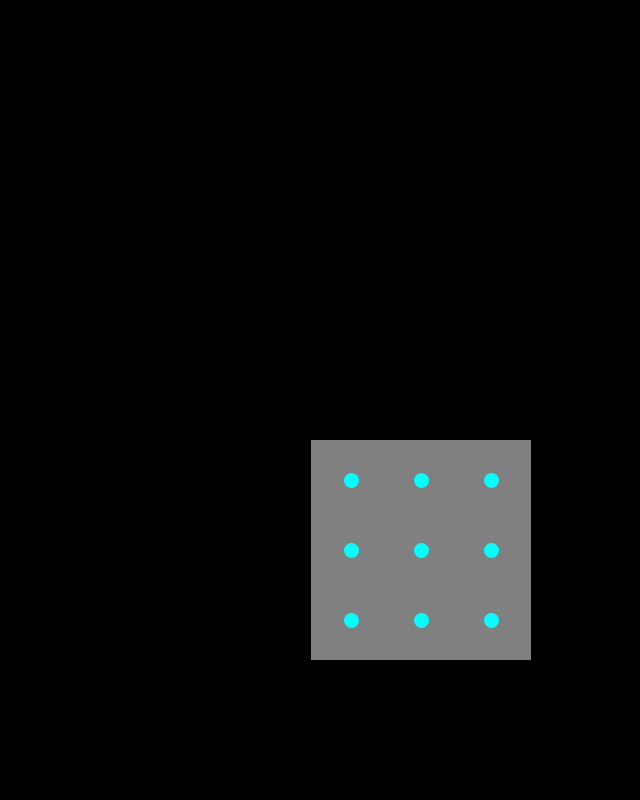
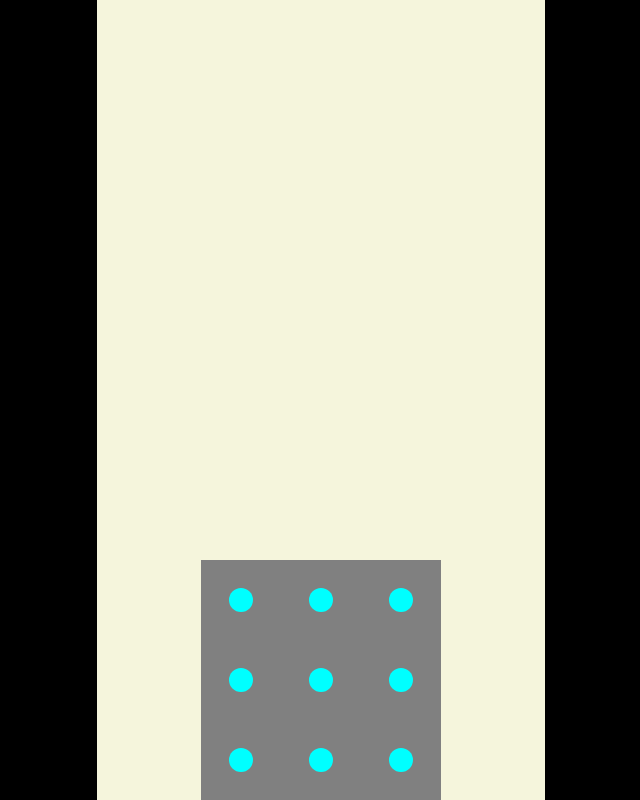
Before and after one commit to heleneluening/wa-online, a plain HTML site: page muster_test.html in a window 1280 px wide. Shown: the whole page, without its empty margins (319-959 px from the left). Drawn offline with Linux system fonts and the light colour scheme.

Commit message:
Merged with design Controls + random Enemy + player damage

```diff
--- a/controls.js
+++ b/controls.js
@@ -3,7 +3,7 @@ let mouseIsDown = false;
 const symbol = []; //symbol array
 let monsterTyp = Math.floor(Math.random() * 5) + 1; //random monsterTyp between 1-5
 let playerHp = 20;
-let damageDealer = setInterval(playerLoseHp, 10000); //10000 = 10 Sekunden
+let damageDealer = setInterval(playerLoseHp, 10000); //10000 = 10 Sekunden TODO Change it so it starts with enemy spawn!!!
 
 //IMPORTANT MAIN FUNCTIONS: colorChange, castMagic, and death
 
--- a/muster_test.css
+++ b/muster_test.css
@@ -1,35 +1,51 @@
-body {
+
+/* Responsive Design */
+
+html, body {
+    height: 100vh;
+    width: 100vw;
+    margin: 0;
+    padding: 0;
     background-color: black;
     color: white;
 }
 
-.interface {
-    position: fixed;
+main {
+    box-sizing: border-box;
+    background-color: beige;
     height: 100%;
-    width: 40%; /* 57% der Höhe, 40% damit das interface auch auf der linken seite funktioniert */
 }
 
+@media (min-aspect-ratio: 9/16) { /* Legt das Seitenverhältnis ab einer gewissen Breite fest */
+    main {
+        width: 56vh;
+        margin: auto;
+        text-align: center;
+    }
+}
+
+/* Muster Box */
 .grid-container {
     position: fixed;
-    top: 75%;
+    top: 100%;
     left: 50%;
-    margin-top: -50px;
-    margin-left: 100px;
-    width: 200px;
-    height: 200px;
+    margin-top: -15vh; /* halbe Breite/Höhe */
+    width: 30vh;
+    height: 30vh;
     display: grid;
     grid-template-columns: auto auto auto;
-    gap: 10px;
     background-color: grey;
-    padding: 10px;
     transform: translate(-50%, -50%);
 }
+
+/* Ende Responsive Design */
+
 
 .grid-container > div {
     position: relative;
     text-align: center;
-    padding: 20px 0;
-    font-size: 30px;
+    padding: 1em 0;
+    font-size: 1em;
 }
 
 .point {
@@ -38,9 +54,9 @@ body {
     left: 50%;
     border-radius: 50%;
     background-color: aqua;
-    height: 15px;
-    width: 15px;
-    margin: -7.5px 0 0 -7.5px;
+    height: 30%;
+    width: 30%;
+    margin: -15% 0 0 -15%;
 }
 
 .pointColour {
@@ -49,7 +65,7 @@ body {
     left: 50%;
     border-radius: 50%;
     background-color: red;
-    height: 15px;
-    width: 15px;
-    margin: -7.5px 0 0 -7.5px;
+    height: 30%;
+    width: 30%;
+    margin: -15% 0 0 -15%;
 }
--- a/muster_test.html
+++ b/muster_test.html
@@ -9,8 +9,8 @@
 </head>
 <body onload="enemies()"> <!--onload enemies Typ-->
 
-<div class="interface" onMouseUp="mouseUp()" onmouseleave="mouseUp()"> <!--on mouseleave remove colour-->
 
+<main onMouseUp="mouseUp()" onmouseleave="mouseUp()">
     <div class="grid-container" onMouseDown="mouseDown()"> <!--creates the control field-->
         <div class="grid-item">
             <div class="point" id="p1" onmouseover="colorChange(this)" onmousedown="pointClicked(this)"></div>
@@ -40,8 +40,7 @@
             <div class="point" id="p9" onmouseover="colorChange(this)" onmousedown="pointClicked(this)"></div>
         </div>
     </div> <!--creates the control field-->
-</div>
 
-
+</main>
 </body>
 </html>
```
